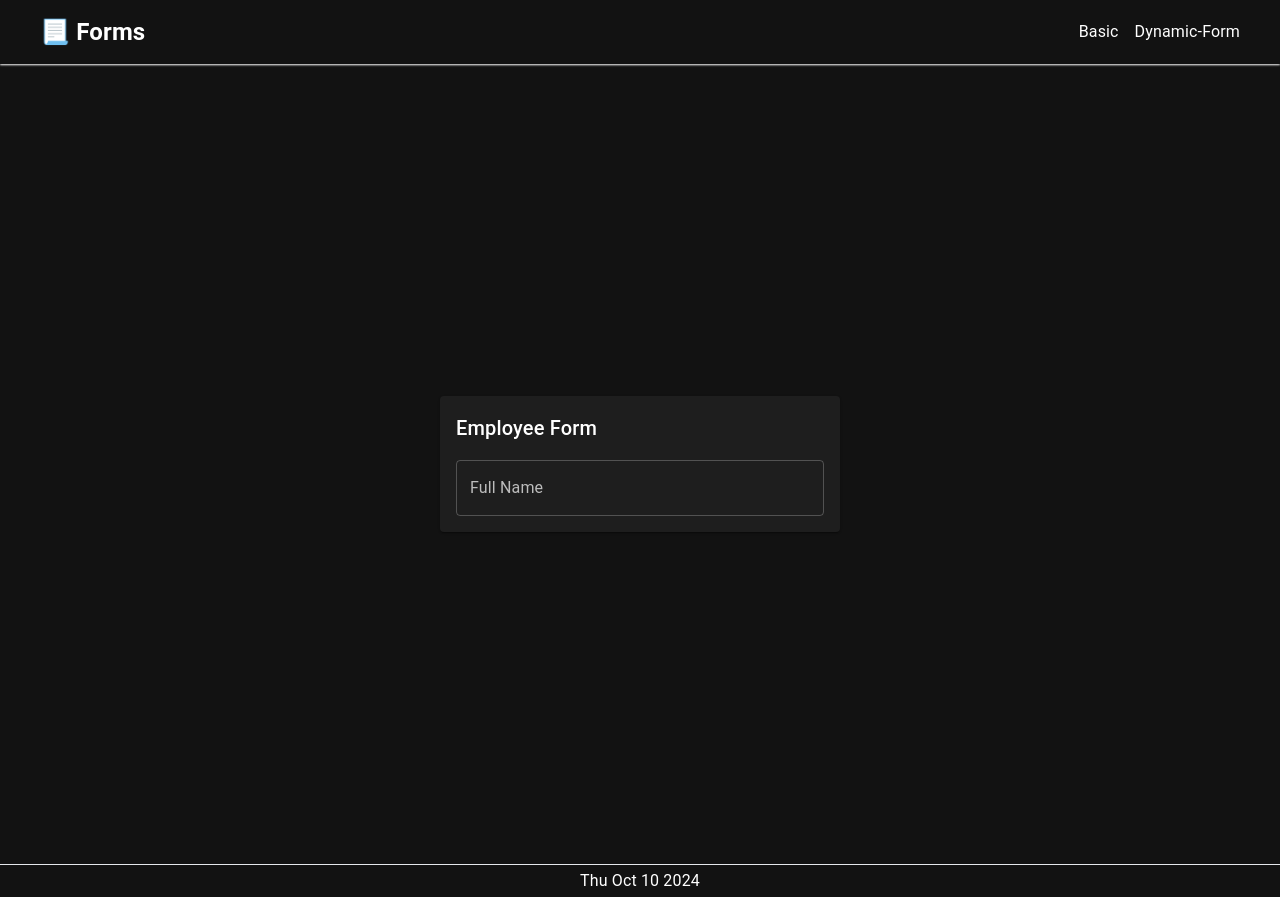
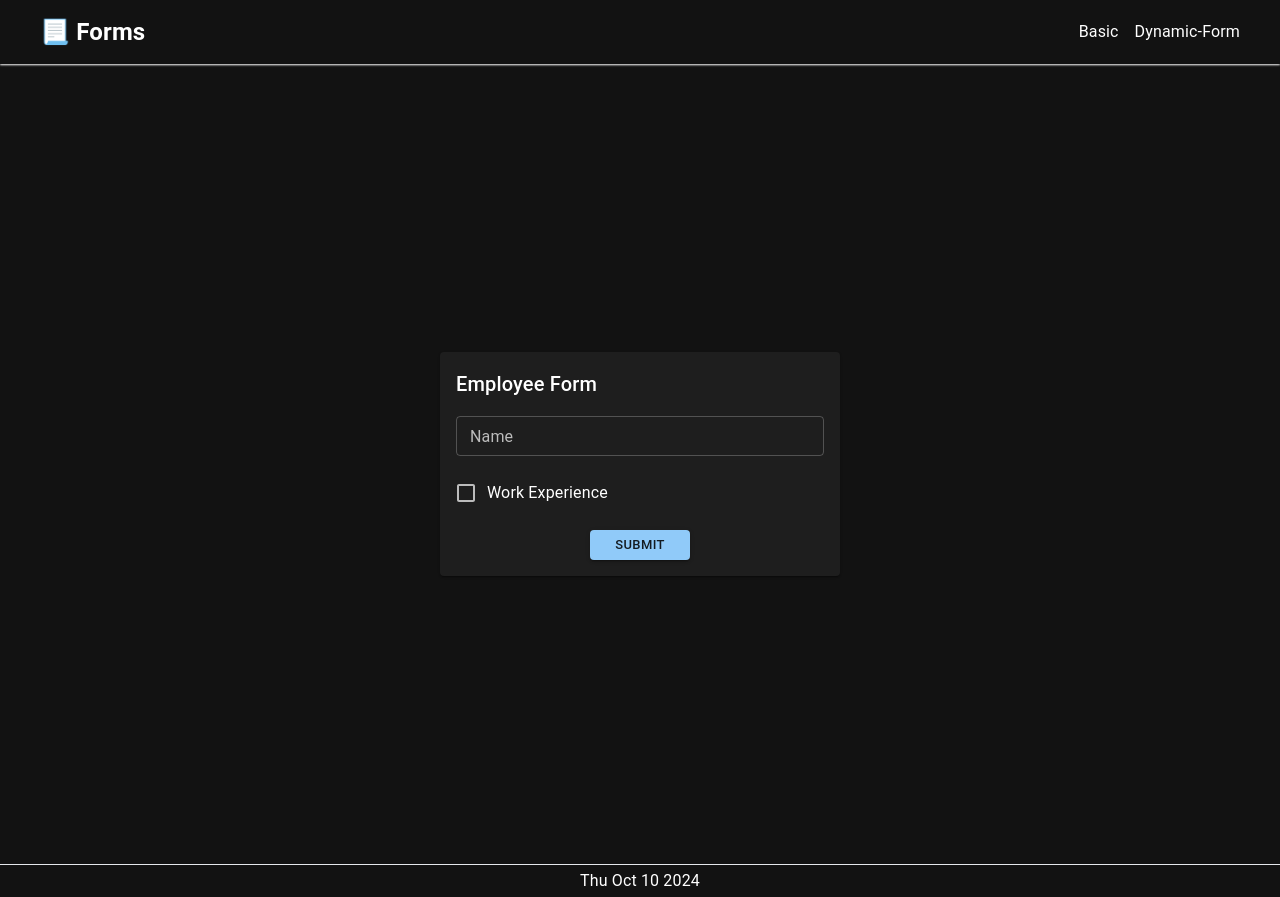
Before and after one commit to MuhammadZunnoorainRafi/nextjs-form, a Next.js app: page /dynamic-form in a window 1280 px wide. Built offline with nearby package versions, Linux system fonts and the light colour scheme.

Commit message:
Validation with Zod Discriminated Union Added

```diff
--- a/src/app/dynamic-form/page.tsx
+++ b/src/app/dynamic-form/page.tsx
@@ -1,13 +1,13 @@
+import DynamicForm from '@/components/forms/DynamicForm/DynamicForm';
 import Container from '@/components/shared/Container';
-import { TextField } from '@mui/material';
 import React from 'react';
 
-function DynamicForm() {
+function DynamicFormPage() {
   return (
     <Container>
-      <TextField label="Full Name" />
+      <DynamicForm />
     </Container>
   );
 }
 
-export default DynamicForm;
+export default DynamicFormPage;
--- /dev/null
+++ b/src/components/forms/DynamicForm/DynamicForm.tsx
@@ -0,0 +1,73 @@
+'use client';
+import {
+  DynamicFormSchema,
+  DynamicFormType,
+} from '@/lib/schemas/DynamicFormSchema/dynamic-form.schema';
+import { zodResolver } from '@hookform/resolvers/zod';
+import {
+  Button,
+  Checkbox,
+  FormControl,
+  FormControlLabel,
+  TextField,
+} from '@mui/material';
+import React from 'react';
+import { FieldErrors, useForm } from 'react-hook-form';
+
+function DynamicForm() {
+  const {
+    register,
+    handleSubmit,
+    watch,
+    formState: { errors },
+  } = useForm<DynamicFormType>({ resolver: zodResolver(DynamicFormSchema) });
+
+  const hasWorkExperience = watch('hasWorkExperience');
+
+  const fullErrors: FieldErrors<
+    Extract<DynamicFormType, { hasWorkExperience: true }>
+  > = errors;
+
+  const formSubmit = (formData: DynamicFormType) => {
+    alert(JSON.stringify(formData, null, 2));
+  };
+
+  return (
+    <div>
+      <form onSubmit={handleSubmit(formSubmit)}>
+        <FormControl sx={{ gap: 2, width: '100%' }}>
+          <TextField
+            {...register('name')}
+            label="Name"
+            helperText={errors.name?.message}
+            error={!!errors.name}
+            size="small"
+          />
+          <FormControlLabel
+            {...register('hasWorkExperience')}
+            control={<Checkbox />}
+            label="Work Experience"
+          />
+          {hasWorkExperience && (
+            <TextField
+              {...register('companyName')}
+              label="Company Name"
+              helperText={fullErrors.companyName?.message}
+              error={!!fullErrors.companyName}
+            />
+          )}
+          <Button
+            variant="contained"
+            sx={{ marginX: 'auto', width: 100 }}
+            type="submit"
+            size="small"
+          >
+            Submit
+          </Button>
+        </FormControl>
+      </form>
+    </div>
+  );
+}
+
+export default DynamicForm;
--- /dev/null
+++ b/src/lib/schemas/DynamicFormSchema/dynamic-form.schema.ts
@@ -0,0 +1,37 @@
+import { z } from 'zod';
+
+const workExperienceSchema = z
+  .discriminatedUnion('hasWorkExperience', [
+    z.object({
+      hasWorkExperience: z.literal(true),
+      companyName: z.string().min(1),
+    }),
+    z.object({
+      hasWorkExperience: z.literal(false),
+    }),
+  ])
+  .default({ hasWorkExperience: false });
+
+export const DynamicFormSchema = z
+  .object({
+    name: z.string().min(1),
+  })
+  .and(workExperienceSchema);
+
+export type DynamicFormType = z.infer<typeof DynamicFormSchema>;
+
+// -> Example of Union Types in Typescript
+
+// type TestType =
+//   | { city: 'Sargodha'; oranges: 'Good' | 'Superb' }
+//   | { city: 'Multan'; mangoes: 'Good' | 'Superb' };
+
+// type T = {
+//   name: string;
+// } & TestType;
+
+// const check: T = {
+//   name: 'Bhutto',
+//   city: 'Multan',
+//   oranges:'Good'
+// };
```
